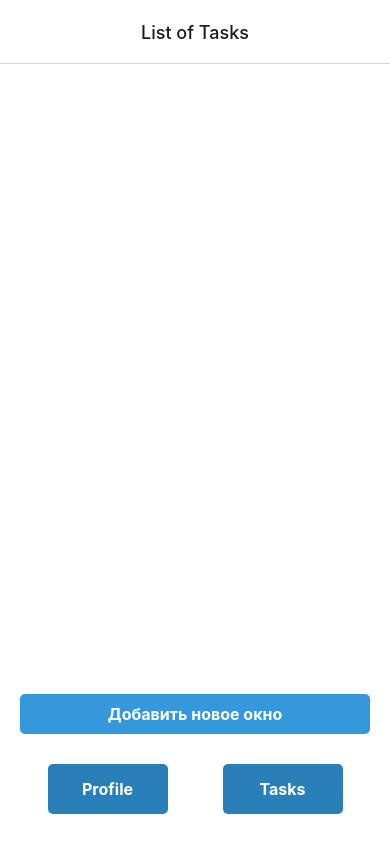
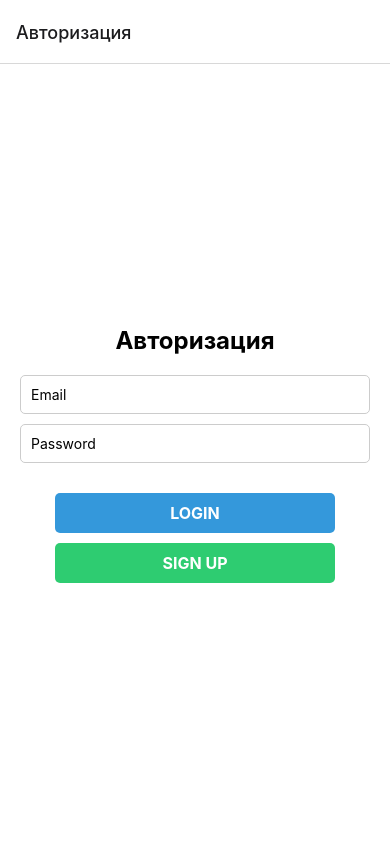
Before and after one commit to federalbyro/to_do_app, a React Native app: screen /Login in a window 390 px wide. Built offline with nearby package versions, Linux system fonts and the light colour scheme.

Commit message:
подключили FireBase

```diff
--- a/App.js
+++ b/App.js
@@ -1,34 +1,35 @@
 import React from 'react';
 import { NavigationContainer } from '@react-navigation/native';
 import { createNativeStackNavigator } from '@react-navigation/native-stack';
-import TasksScreen from './src/screens/List'; // Экран задач
-import UserScreen from './src/screens/User'; // Экран пользователя
-import TimePicker from './src/screens/TimePicker'; // Экран выбора времени
+import LoginScreen from './src/screens/Login'; // Проверьте, что путь правильный
+import UserScreen from './src/screens/User'; // Проверьте путь
+import TasksScreen from './src/screens/List'; // Проверьте путь
+import TimePickerScreen from './src/screens/TimePicker'; // Проверьте путь
 
 const Stack = createNativeStackNavigator();
 
 export default function App() {
   return (
     <NavigationContainer>
-      <Stack.Navigator initialRouteName="Tasks">
-        {/* Экран с задачами */}
+      <Stack.Navigator initialRouteName="Login">
+        <Stack.Screen
+          name="Login"
+          component={LoginScreen}
+          options={{ title: 'Авторизация' }}
+        />
+        <Stack.Screen
+          name="User"
+          component={UserScreen}
+          options={{ title: 'User', headerTitleAlign: 'center', headerLeft: () => null }}
+        />
         <Stack.Screen
           name="Tasks"
           component={TasksScreen}
           options={{ title: 'List of Tasks', headerTitleAlign: 'center' }}
         />
-
-        {/* Экран пользователя */}
-        <Stack.Screen
-          name="User"
-          component={UserScreen}
-          options={{ title: 'User', headerTitleAlign: 'center' }}
-        />
-
-        {/* Экран выбора времени */}
         <Stack.Screen
           name="TimePicker"
-          component={TimePicker}
+          component={TimePickerScreen}  // Проверьте, чтобы использовался TimePickerScreen
           options={{ title: 'Выбор времени', headerTitleAlign: 'center' }}
         />
       </Stack.Navigator>
--- a/package.json
+++ b/package.json
@@ -15,6 +15,7 @@
     "expo": "^45.0.8",
     "expo-modules-core": "~0.9.2",
     "expo-status-bar": "~1.12.1",
+    "firebase": "^10.13.2",
     "glob": "^11.0.0",
     "react": "18.2.0",
     "react-datepicker": "^7.3.0",
--- /dev/null
+++ b/src/FireBaseConfig.js
@@ -0,0 +1,27 @@
+// Import the functions you need from the SDKs you need
+import { initializeApp } from 'firebase/app';
+import { getAuth } from 'firebase/auth';
+import { getFirestore } from 'firebase/firestore';
+// TODO: Add SDKs for Firebase products that you want to use
+// https://firebase.google.com/docs/web/setup#available-libraries
+
+// Your web app's Firebase configuration
+// For Firebase JS SDK v7.20.0 and later, measurementId is optional
+const firebaseConfig = {
+  apiKey: "AIzaSyAcmKCRPF0n6IKoTP3DTtBK0sBBDqfjoeQ",
+  authDomain: "to-do-app-e0477.firebaseapp.com",
+  projectId: "to-do-app-e0477",
+  storageBucket: "to-do-app-e0477.appspot.com",
+  messagingSenderId: "527608598334",
+  appId: "1:527608598334:web:c25a55807d3466b809266f",
+  measurementId: "G-L4G7HBJPBY"
+};
+
+// Инициализация Firebase
+const app = initializeApp(firebaseConfig);
+
+// Экспортирование авторизации и Firestore
+const auth = getAuth(app);
+const db = getFirestore(app); // Инициализация Firestore
+
+export { auth, db };
--- /dev/null
+++ b/src/firebase/firestore.js
@@ -0,0 +1,34 @@
+import { doc, setDoc, getDoc } from 'firebase/firestore';
+import { db } from '../FireBaseConfig'; // Firestore из конфига
+
+// Функция для сохранения задач
+export const saveTasks = async (taskWindows, user) => {
+  if (user) {
+    try {
+      const docRef = doc(db, 'tasks', user.uid); // Документ по uid пользователя
+      await setDoc(docRef, { taskWindows });
+      console.log('Задачи успешно сохранены!');
+    } catch (error) {
+      console.error('Ошибка при сохранении задач:', error);
+    }
+  }
+};
+
+// Функция для загрузки задач
+export const loadTasks = async (user) => {
+  if (user) {
+    try {
+      const docRef = doc(db, 'tasks', user.uid);
+      const docSnap = await getDoc(docRef);
+      if (docSnap.exists()) {
+        return docSnap.data().taskWindows;
+      } else {
+        console.log('Задачи не найдены');
+        return [];
+      }
+    } catch (error) {
+      console.error('Ошибка при загрузке задач:', error);
+      return [];
+    }
+  }
+};
--- a/src/screens/List.js
+++ b/src/screens/List.js
@@ -1,21 +1,47 @@
-import React, { useState } from 'react';
+import React, { useState, useEffect } from 'react';
 import { View, TouchableOpacity, FlatList, Text } from 'react-native';
 import TaskInWindow from './task_in_window';
 import styles from '../styles/styles_list_of_task';
-import main_style from '../styles/styles';
+import main_style from '../styles/styles'; // Импорт функций
+import { saveTasks, loadTasks } from '../firebase/firestore';
+import { auth } from '../FireBaseConfig';
 
 const TasksScreen = ({ navigation }) => {
   const [taskWindows, setTaskWindows] = useState([]);
 
+  // Загружаем задачи при входе пользователя
+  useEffect(() => {
+    const user = auth.currentUser;
+    if (user) {
+      loadTasks(user).then(tasks => {
+        setTaskWindows(tasks || []); // Устанавливаем полученные задачи
+      });
+    }
+  }, []);
+
+  // Функция для сохранения задач
+  const handleSaveTasks = () => {
+    const user = auth.currentUser;
+    if (user) {
+      saveTasks(taskWindows, user); // Сохраняем задачи
+    }
+  };
+
+  // Создание нового окна задач
   const createTaskWindow = () => ({
     id: Math.random().toString(),
-    time: 'Выберите время',
+    time: 'Выберите время', // Здесь параметр для выбора времени
     tasks: [],
   });
 
+  // Добавление нового окна задач с сохранением
   const addTaskWindow = () => {
     if (taskWindows.length < 3) {
-      setTaskWindows([...taskWindows, createTaskWindow()]);
+      const updatedTaskWindows = [...taskWindows, createTaskWindow()];
+      setTaskWindows(updatedTaskWindows);
+      handleSaveTasks(); // Сохраняем после добавления
+    } else {
+      alert('Максимум 3 окна задач! Оплатите, чтобы увеличить лимит.');
     }
   };
 
@@ -25,11 +51,15 @@ const TasksScreen = ({ navigation }) => {
         data={taskWindows}
         renderItem={({ item }) => (
           <View style={styles.taskWindow}>
+            {/* Передаем навигацию и задачи */}
             <TaskInWindow
               taskWindows={taskWindows}
-              setTaskWindows={setTaskWindows}
+              setTaskWindows={(updatedWindows) => {
+                setTaskWindows(updatedWindows);
+                handleSaveTasks(); // Сохраняем после изменения задач
+              }}
               windowId={item.id}
-              navigation={navigation}
+              navigation={navigation}  // Добавляем пропс navigation
             />
           </View>
         )}
--- /dev/null
+++ b/src/screens/Login.js
@@ -0,0 +1,70 @@
+import React, { useState } from 'react';
+import { View, Text, TextInput, TouchableOpacity } from 'react-native';
+import { signInWithEmailAndPassword, createUserWithEmailAndPassword } from 'firebase/auth';
+import { auth } from '../FireBaseConfig'; // Импортируем конфиг Firebase
+import styles from '../styles/login_style'; // Подключаем стили
+
+const LoginScreen = ({ navigation }) => {
+  const [email, setEmail] = useState('');
+  const [password, setPassword] = useState('');
+  const [error, setError] = useState('');
+
+  // Функция для логина
+  const handleLogin = () => {
+    signInWithEmailAndPassword(auth, email, password)
+      .then(userCredential => {
+        const user = userCredential.user;
+        navigation.navigate('User'); // Переход на страницу User после успешного входа
+      })
+      .catch(error => {
+        setError(error.message);
+      });
+  };
+
+  // Функция для регистрации
+  const handleSignUp = () => {
+    createUserWithEmailAndPassword(auth, email, password)
+      .then(userCredential => {
+        const user = userCredential.user;
+        navigation.navigate('User'); // Переход на страницу User после успешной регистрации
+      })
+      .catch(error => {
+        setError(error.message);
+      });
+  };
+
+  return (
+    <View style={styles.container}>
+      <Text style={styles.title}>Авторизация</Text>
+
+      <TextInput
+        style={styles.input}
+        placeholder="Email"
+        value={email}
+        onChangeText={setEmail}
+        keyboardType="email-address"
+        autoCapitalize="none"
+      />
+      <TextInput
+        style={styles.input}
+        placeholder="Password"
+        value={password}
+        onChangeText={setPassword}
+        secureTextEntry
+        autoCapitalize="none"
+      />
+
+      {error ? <Text style={styles.errorText}>{error}</Text> : null}
+
+      <TouchableOpacity style={styles.loginButton} onPress={handleLogin}>
+        <Text style={styles.loginButtonText}>LOGIN</Text>
+      </TouchableOpacity>
+
+      <TouchableOpacity style={styles.signupButton} onPress={handleSignUp}>
+        <Text style={styles.signupButtonText}>SIGN UP</Text>
+      </TouchableOpacity>
+    </View>
+  );
+};
+
+export default LoginScreen;
--- /dev/null
+++ b/src/styles/login_style.js
@@ -0,0 +1,59 @@
+import { StyleSheet } from 'react-native';
+
+export default StyleSheet.create({
+  container: {
+    flex: 1,
+    justifyContent: 'center',
+    padding: 20,
+    backgroundColor: '#fff',
+  },
+  title: {
+    fontSize: 24,
+    fontWeight: 'bold',
+    marginBottom: 20,
+    textAlign: 'center',
+  },
+  input: {
+    borderColor: '#ccc',
+    borderWidth: 1,
+    borderRadius: 5,
+    padding: 10,
+    marginBottom: 10,
+    width: '100%',
+  },
+  loginButton: {
+    backgroundColor: '#3498db',
+    paddingVertical: 10,
+    paddingHorizontal: 20,
+    marginTop: 20,
+    borderRadius: 5,
+    width: '80%',
+    alignSelf: 'center',
+  },
+  loginButtonText: {
+    color: 'white',
+    fontSize: 16,
+    fontWeight: 'bold',
+    textAlign: 'center',
+  },
+  signupButton: {
+    backgroundColor: '#2ecc71',
+    paddingVertical: 10,
+    paddingHorizontal: 20,
+    marginTop: 10,
+    borderRadius: 5,
+    width: '80%',
+    alignSelf: 'center',
+  },
+  signupButtonText: {
+    color: 'white',
+    fontSize: 16,
+    fontWeight: 'bold',
+    textAlign: 'center',
+  },
+  errorText: {
+    color: 'red',
+    marginBottom: 10,
+    textAlign: 'center',
+  },
+});
--- a/src/styles/timepicker_style.js
+++ b/src/styles/timepicker_style.js
@@ -6,6 +6,7 @@ export default StyleSheet.create({
     justifyContent: 'center',
     alignItems: 'center',
     padding: 20,
+    zIndex: 1, // Убедитесь, что TimePicker на переднем плане
   },
   label: {
     fontSize: 24,  // Увеличиваем текст
@@ -27,10 +28,15 @@ export default StyleSheet.create({
     marginTop: 20,
     width: '60%',
     alignItems: 'center',
+    zIndex: 1,
   },
   saveButtonText: {
     color: 'white',
     fontSize: 16,
     fontWeight: 'bold',
   },
+  datePickerWrapper: {
+    zIndex: 2, // Увеличиваем zIndex для улучшения кликабельности
+    width: '100%',
+  },
 });
```
Also changed, not shown: database.rules.json (added, +7 -0 lines), src/screens/TimePicker.js (+19 -10 lines), src/screens/task_in_window.js (+46 -9 lines), firebase.json (added), 2 other files (tests, documents, lock files or other folders).
